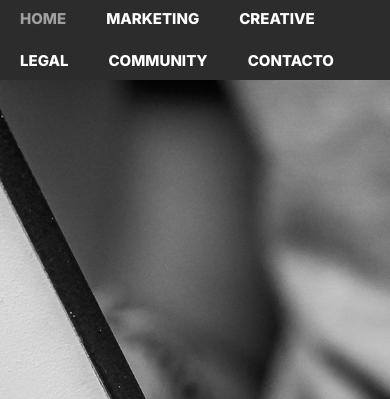
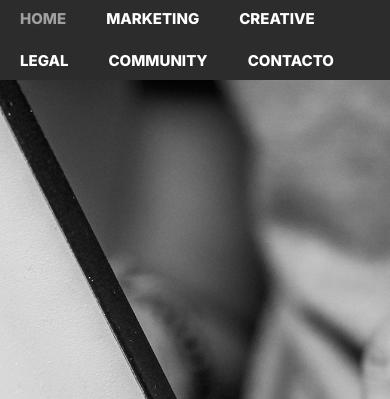
Before and after one commit to CayitoA/RedHunt, a plain HTML site: page community.html in a window 390 px wide. Shown: the top 399 px of the page. Drawn offline with nearby package versions, Linux system fonts and the light colour scheme.

Commit message:
Add files via upload

```diff
--- a/componentes/_paginamarketing.scss
+++ b/componentes/_paginamarketing.scss
@@ -328,7 +328,7 @@ overflow-x: hidden;
 
 /* header  */
 @media screen and (max-width:550px) { #header-foto   {
-     height: 100vh;
+     height: 85vh;
     }
 }
 @media screen and (max-width:550px) { #header-foto .imagen1  {
@@ -342,9 +342,12 @@ overflow-x: hidden;
     }
 }
 @media screen and (max-width:550px) { #header-foto .imagen4 {
+    height: 100%;
+    background-repeat: no-repeat;
     background-size: cover;
 
-background-position: center;    }
+    background-position: 50% 50%;
+ }
 }
 @media screen and (max-width:550px) { #header-foto h1 {
     font-size: 3rem;
```
Also changed, not shown: style.css, 1 other file.
